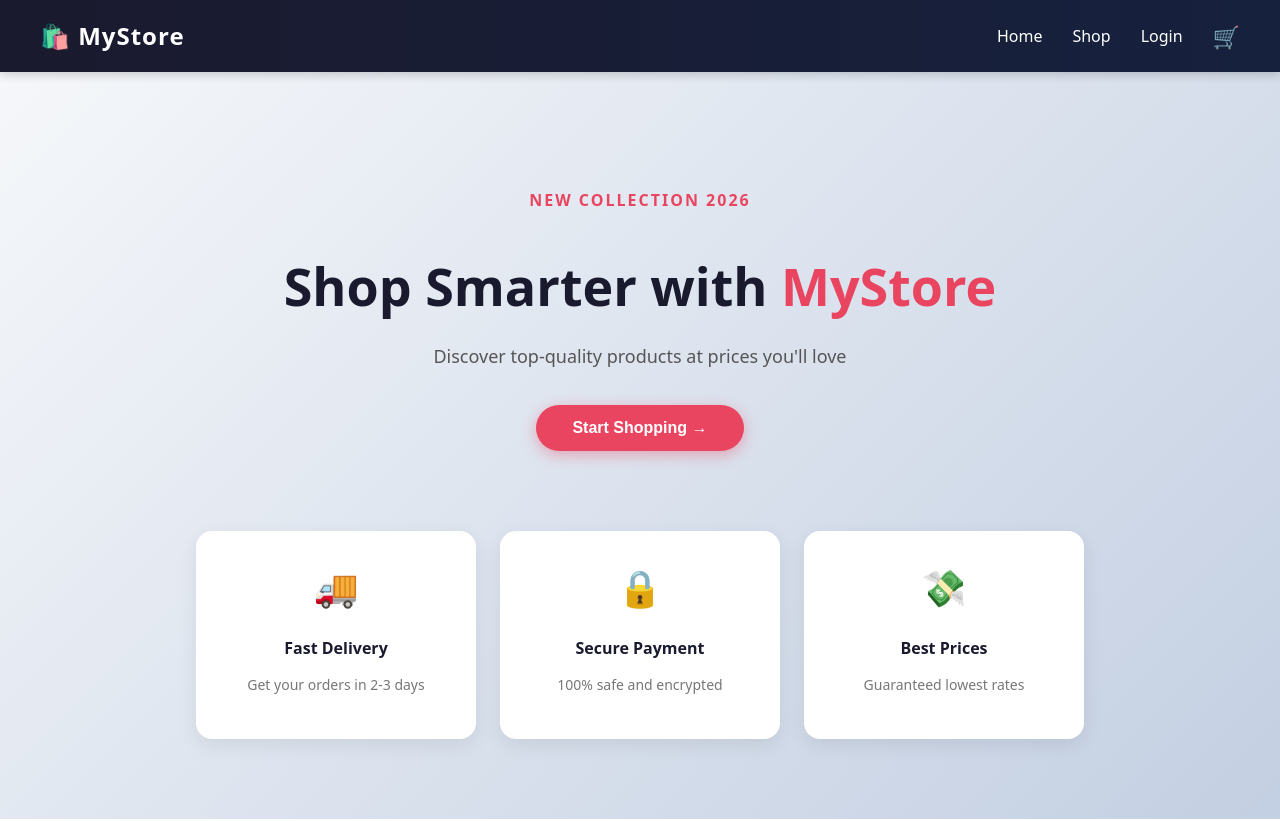
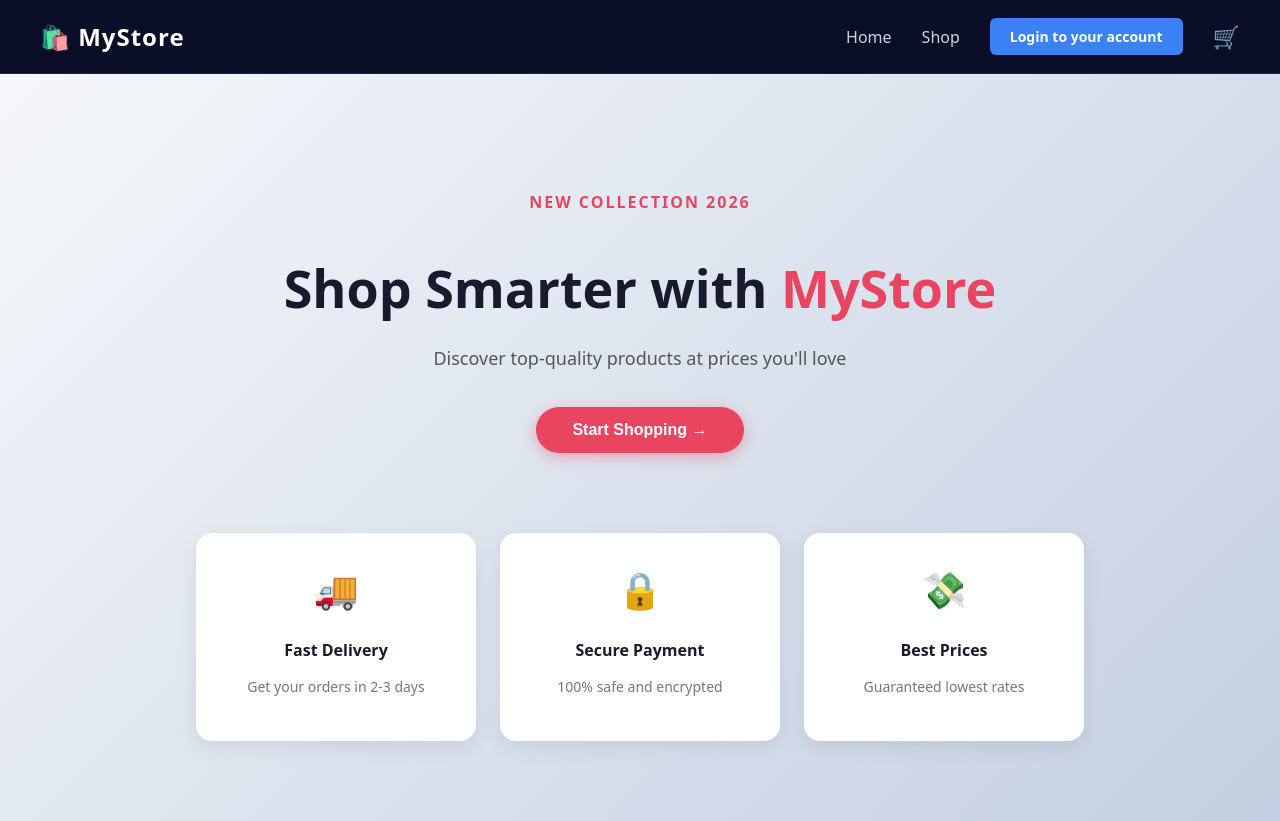
Before and after one commit to Akarshi617/ecommerce-app, a React (Vite) app: page / in a window 1280 px wide. Built offline with nearby package versions, Linux system fonts and the light colour scheme.

Commit message:
Update Navbar.jsx

```diff
--- a/src/components/Navbar.jsx
+++ b/src/components/Navbar.jsx
@@ -13,9 +13,9 @@ function Navbar() {
         justifyContent: "space-between",
         alignItems: "center",
         padding: "18px 40px",
-        background: "linear-gradient(90deg, #1a1a2e, #16213e)",
+        background: "#0a0e27",
         color: "#fff",
-        boxShadow: "0 2px 10px rgba(0,0,0,0.2)",
+        borderBottom: "1px solid #1e2545",
         position: "sticky",
         top: 0,
         zIndex: 100,
@@ -34,7 +34,20 @@ function Navbar() {
             ● Guest User
           </span>
         ) : (
-          <Link to="/login" style={navLinkStyle}>Login</Link>
+          <Link
+            to="/login"
+            style={{
+              background: "#3b82f6",
+              color: "#fff",
+              padding: "8px 20px",
+              borderRadius: "6px",
+              textDecoration: "none",
+              fontSize: "14px",
+              fontWeight: "600",
+            }}
+          >
+            Login to your account
+          </Link>
         )}
 
         <div style={{ position: "relative", fontSize: "22px" }}>
@@ -45,8 +58,8 @@ function Navbar() {
                 position: "absolute",
                 top: "-10px",
                 right: "-12px",
-                background: "#e94560",
-                color: "#fff",
+                background: "#facc15",
+                color: "#0a0e27",
                 fontSize: "12px",
                 fontWeight: "700",
                 borderRadius: "50%",
@@ -67,7 +80,7 @@ function Navbar() {
 }
 
 const navLinkStyle = {
-  color: "#fff",
+  color: "#cbd5e1",
   textDecoration: "none",
   fontSize: "16px",
   fontWeight: "500",
```
